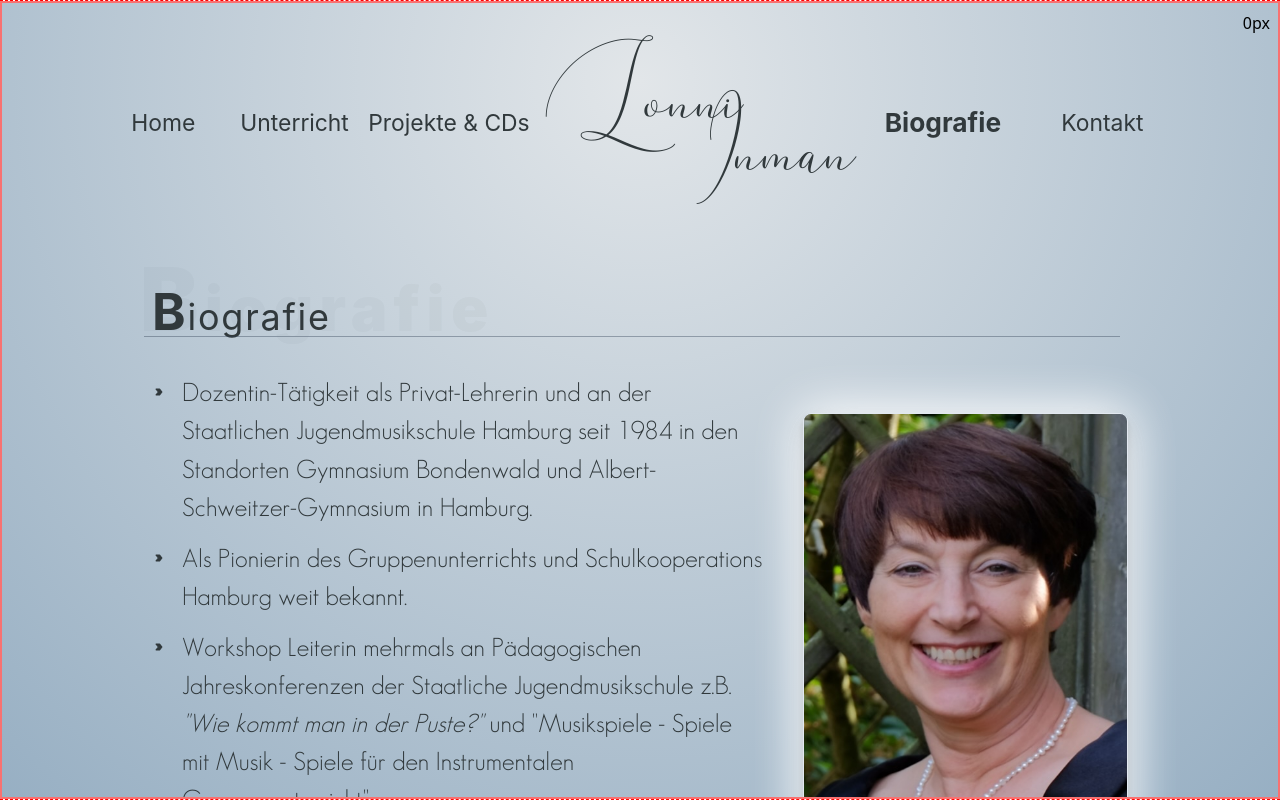
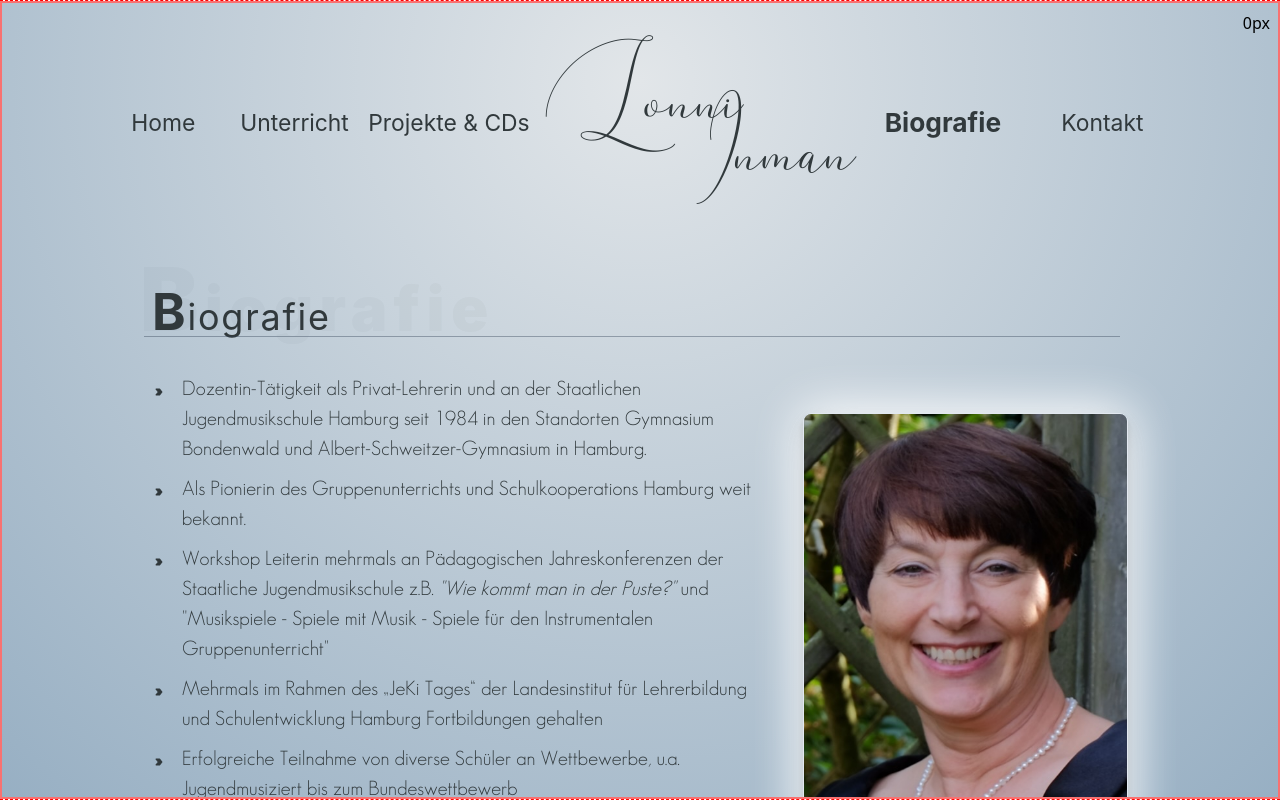
Before and after one commit to j-eick/lonni-homepage, a Next.js app: page /home/biografie in a window 1280 px wide. Built offline with nearby package versions, Linux system fonts and the light colour scheme; a web font is replaced by a local one.

Commit message:
fix / improving readability

```diff
--- a/tailwind.config.js
+++ b/tailwind.config.js
@@ -33,6 +33,7 @@ module.exports = {
             },
             backgroundColor: {
                 selected: "rgb(194, 194, 194)",
+                "header-mobile": "#c0d1e0",
             },
             backgroundImage: {
                 fluteLonni: "url('/lonniFlute.png')",
@@ -103,40 +104,59 @@ module.exports = {
                 pageTitle: "Walkway SemiBold",
             },
             fontSize: {
-                //### DESKTOP
-                // -----  Header-Title -----
+                //--- FONT-SIZE ---//
+                //-----Mobile
+                //--------2xs:320px
+                "size-mobile-2xs": "var(--step-15)",
+                //-------- xs:375px
+                "size-mobile-xs": "var(--step-15)",
+                //-----Desktop
+                "size-default": "var(--step-0)",
+                //--------2lg:1200px
+                "size-desktop-2lg": "var(--step-1)",
+
+                //--- HEADER-TITLE ---//
+                //-----Mobile
+                //--------2xs:320px
+                "size-headerTitle-mobile-2xs": "9vw",
+                //-----Desktop
                 "size-headerTitle": "85px",
 
-                // -----  Header-Navigation-Links -----
-                // -- md:768px
+                //--- HEADER-NAVIGATION-LINKS ---//
+                //-----Mobile
+                "size-mobile-navLinks": "var(--step-3)",
+                "size-headerTitle-mobile": "clamp(1rem, 10vw, 2rem)",
+                //-----Desktop
+                //--------md:768px
                 "size-navLink-small": "var(--step--05)",
-                // -- lg:1024px
+                //--------lg:1024px
                 "size-navLink-regular": "var(--step-0)",
-                // -- 2lg:1200px
+                //--------2lg:1200px
                 "size-navLink-bigger": "var(--step-05)",
 
-                // -----  Page-Title -----
+                //--- PAGE-TITLE ---//
+                //-----Mobile
+                "size-firstLetterPagetitle-mobile": "var(--step-4)",
+                "size-RestPageTitle-mobile": "var(--step-2)",
+                //-----Desktop
                 "size-pageTitle": "var(--step-2)",
                 "size-firstLetterPagetitle": "var(--step-3)",
                 "size-regularTitle": "var(--step-2)",
 
-                // ----------  PageTitle-Shadow ----------
+                //--- PAGE-TITLE-SHADOW ---//
+                //-----Mobile
+                "size-firstLetterPagetitle-shadow-mobile": "var(--step-5)",
+                "size-RestPageTitle-shadow-mobile": "var(--step-4)",
+                //-----Desktop
                 "size-firstLetterPagetitle-shadow": "var(--step-45)",
                 "size-pageTitle-shadow": "var(--step-35)",
 
-                // -----  regular  -----
-                "size-default": "var(--step-1)",
-                "size-small": "var(--step--1)",
-
-                //-----  Projekt-Links  -----
+                //--- PROJECT-LINKS ---//
+                //-----Desktop
                 "size-project-title": "var(--step-025)",
                 "size-project-description": "var(--step--075)",
                 "projektSubtext-small": ".7em",
                 "size-projektUrl": "var(--step-0)",
-
-                //### MOBILE
-                //----- Nav-Links
-                "size-mobile-navLinks": "var(--step-3)",
             },
             fontWeight: {
                 max: "1000",
@@ -223,12 +243,16 @@ module.exports = {
                 2: 2,
                 standardText: 1.8,
             },
-            padding: {
-                1.5: "6px",
-                2.5: "10px",
-            },
-            scale: {
-                "navLinks-selected": "1.15",
+            maxWidth: {
+                "navContainer-left": "440px",
+                "navContainer-right": "405px",
+                "950px": "950px",
+                "1050px": "1050px",
+                "1150px": "1150px",
+                "1200px": "1200px",
+                "1250px": "1250px",
+                "1350px": "1350px",
+                "canvas--1270px": "1270px",
             },
             width: {
                 // DESKTOP
@@ -254,21 +278,18 @@ module.exports = {
                 "burger-outerLine": "4vw",
                 "burger-canvas": "8vw",
             },
-            maxWidth: {
-                "navContainer-left": "440px",
-                "navContainer-right": "405px",
-                "950px": "950px",
-                "1050px": "1050px",
-                "1150px": "1150px",
-                "1200px": "1200px",
-                "1250px": "1250px",
-                "1350px": "1350px",
-                "canvas--1270px": "1270px",
+            padding: {
+                1.5: "6px",
+                2.5: "10px",
+            },
+            scale: {
+                "navLinks-selected": "1.15",
             },
             screens: {
                 "mobile-topMargin": { max: "767px" },
                 "2xs": "320px",
                 xs: "375px",
+                "2sm": "455px",
                 "2lg": "1200px",
             },
             translate: {
```
